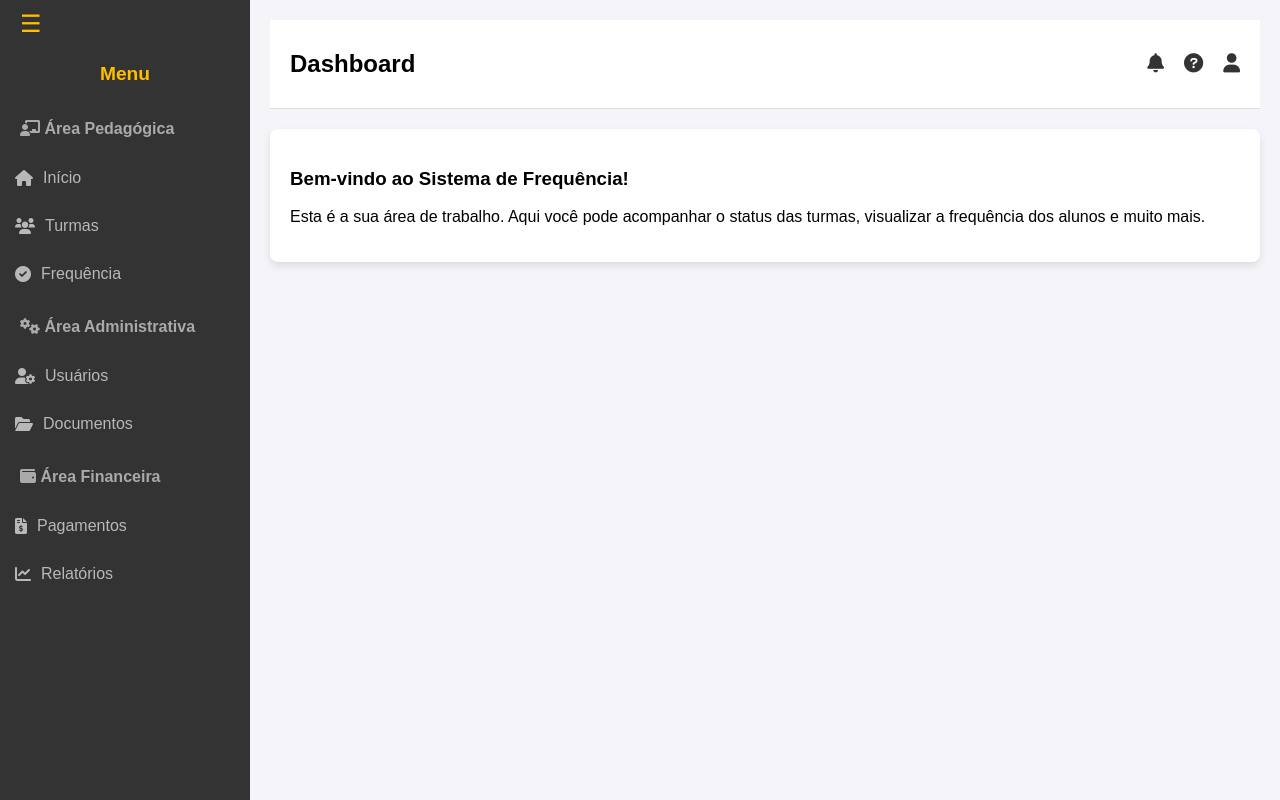
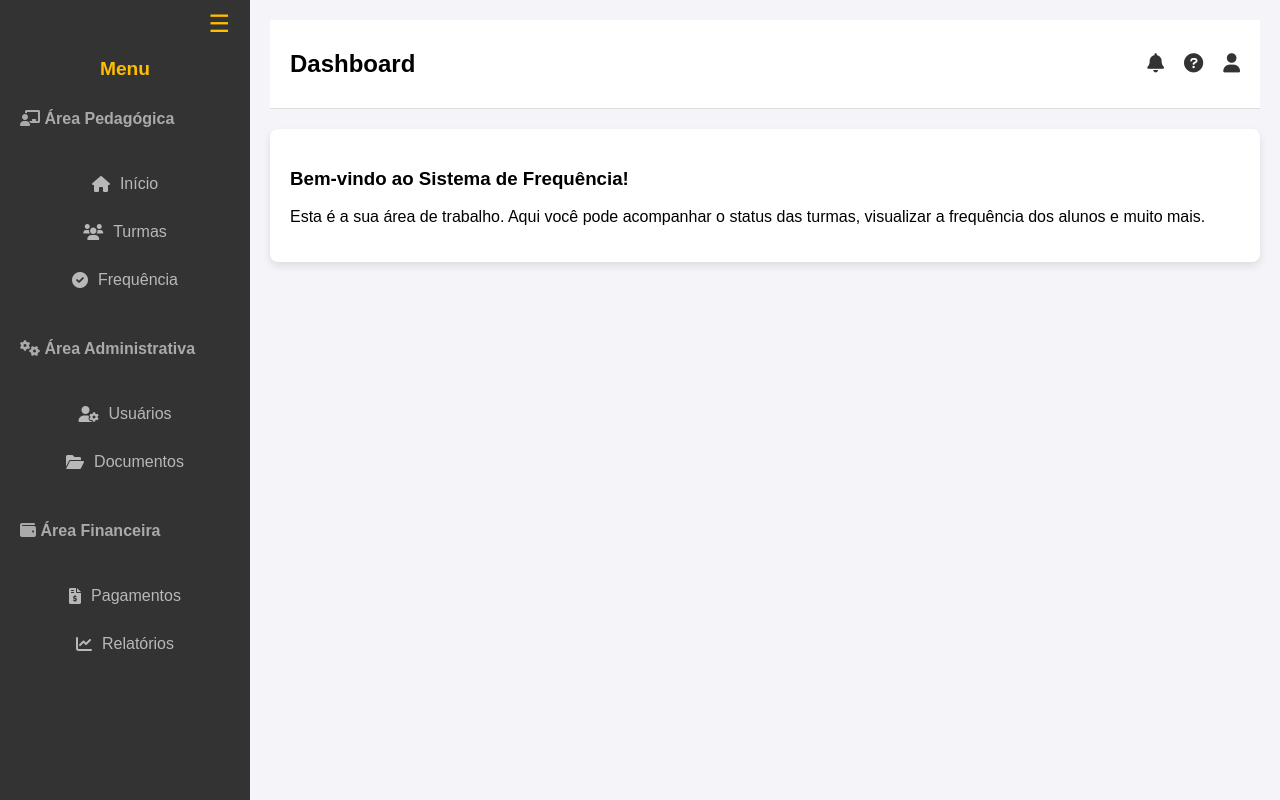
Before and after one commit to marcelocunhaejovem/sistema_frequencia, a Django app: page / in a window 1280 px wide. Run offline with Django 4.2, Linux system fonts and the light colour scheme; a user stored in the database is signed in.

Commit message:
Update home.html

```diff
--- a/controle_frequencia/templates/controle_frequencia/home.html
+++ b/controle_frequencia/templates/controle_frequencia/home.html
@@ -20,38 +20,49 @@
             transition: width 0.3s;
             z-index: 1000;
             overflow: hidden;
+            display: flex;
+            flex-direction: column;
+            align-items: center;
         }
         .sidebar.collapsed {
             width: 80px;
-        }
-        .sidebar h2 {
-            padding: 15px;
-            margin: 0;
-            font-size: 1.2em;
-            text-align: center;
-            color: #ffbe00;
-            white-space: nowrap;
-        }
-        .sidebar h3 {
-            font-size: 1em;
-            margin-top: 20px;
-            color: #aaa;
-            text-align: left;
-            padding-left: 20px;
-            white-space: nowrap;
         }
         .menu-toggle {
             font-size: 1.5em;
             cursor: pointer;
             color: #ffbe00;
-            padding: 10px 20px;
-            display: flex;
-            align-items: center;
+            padding: 10px;
+            align-self: flex-end;
+            margin-right: 10px;
+            transition: transform 0.3s;
+        }
+        .sidebar h2 {
+            margin: 10px 0;
+            font-size: 1.2em;
+            color: #ffbe00;
+            white-space: nowrap;
+        }
+        .sidebar.collapsed h2 {
+            text-align: center;
+            width: 100%;
+        }
+        .sidebar h3 {
+            font-size: 1em;
+            color: #aaa;
+            margin-top: 20px;
+            padding-left: 20px;
+            align-self: flex-start;
+            white-space: nowrap;
+        }
+        .sidebar.collapsed h3 {
+            text-align: center;
+            padding-left: 0;
+            width: 100%;
         }
         .sidebar ul {
             list-style: none;
             padding: 0;
-            margin: 0;
+            width: 100%;
         }
         .sidebar ul li {
             padding: 15px;
@@ -61,19 +72,18 @@
             font-size: 1em;
             transition: all 0.3s;
             white-space: nowrap;
+            justify-content: center;
+        }
+        .sidebar.collapsed ul li {
+            justify-content: center;
         }
         .sidebar ul li i {
             margin-right: 10px;
             transition: margin 0.3s;
         }
-        .sidebar.collapsed ul li .menu-text {
-            display: none;
-        }
+        .sidebar.collapsed ul li .menu-text,
         .sidebar.collapsed h3 .area-text {
             display: none;
-        }
-        .sidebar.collapsed ul li i {
-            margin-right: 0;
         }
         .sidebar ul li:hover {
             background-color: #444;
```
